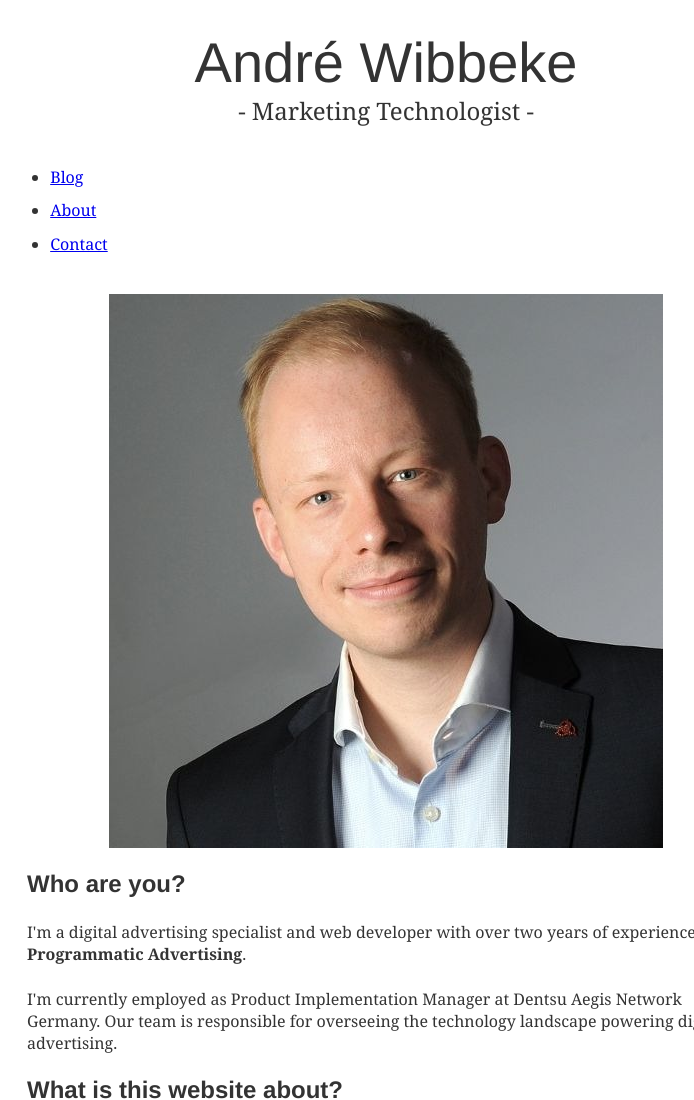
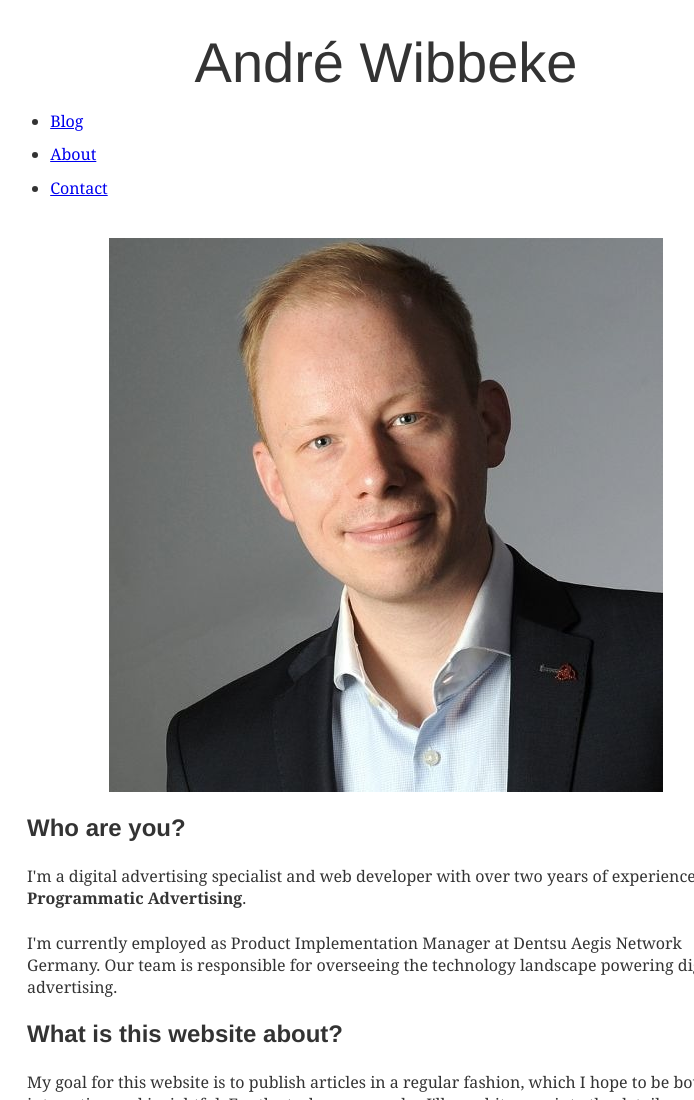
Before and after one commit to pennyJack/my-personal-website, a Gatsby site: page / in a window 1280 px wide. Shown: the top 1100 px of the page, without its empty margins (254-948 px from the left). Built offline with nearby package versions, Linux system fonts and the light colour scheme; Gatsby itself is replaced by a stand-in of ours; some packages are replaced by stand-ins of ours; what typography-theme-github would draw is missing.

Commit message:
content: remove tagline on main page

```diff
--- a/src/pages/index.js
+++ b/src/pages/index.js
@@ -29,9 +29,9 @@ const IndexPage = () => {
               <h1 className={indexStyles.title}>
                 {data.site.siteMetadata.title}
               </h1>
-              <p className={indexStyles.tagline}>
+              {/* <p className={indexStyles.tagline}>
                 {data.site.siteMetadata.tagline}
-              </p>
+              </p> */}
             </div>
             <nav className={indexStyles.mainNav}>
               <ul className={indexStyles.navList}>
```
